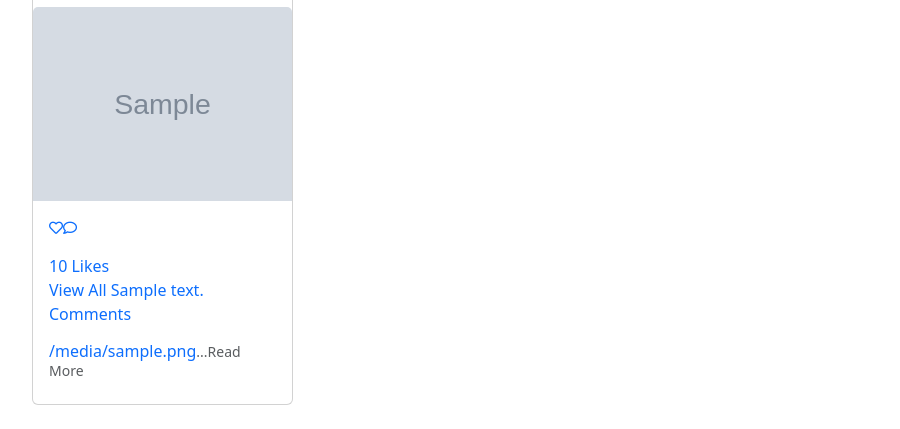
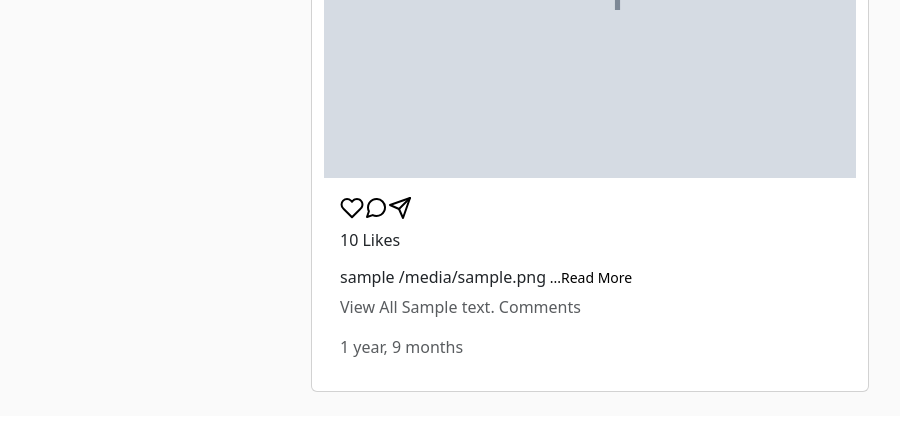
Before and after one commit to CheboiDerrick/the-gram, a Django app: template gram/templates/picture.html in a window 1280 px wide. Shown: the part 1291-1720 px from the top of the page, without its empty margins (50-950 px from the left). After the commit the page ends 1683 px from the top, so only its background shows below. Run offline with Django 3.2, Linux system fonts and the light colour scheme; the template is opened without the code that fills it: most values are stand-ins (such as "Sample title", 1, 10 or a date in 2020); grey boxes marked "Sample" are stand-in pictures; some libraries are stand-ins or nearby versions.

Commit message:
styled the home page and user profiles

```diff
--- a/gram/templates/navbar.html
+++ b/gram/templates/navbar.html
@@ -31,8 +31,9 @@
                     </a>
                 </li>
                 <li class="nav-item">
-                    <a class="nav-link active" href="/">
-                        <img src="{% static 'icons/plus-square.svg'%}" alt="" srcset="">
+                    <a class="nav-link active">
+                        <img src="{% static 'icons/plus-square.svg'%}" data-bs-toggle="modal"
+                        data-bs-target="#exampleModal" alt="" srcset="">
                     </a>
                 </li>
                 <li class="nav-item">
@@ -64,4 +65,41 @@
             </li>
         </div>
     </div>
+        <!-- modal -->
+        <div class="modal fade" id="exampleModal" tabindex="-1" role="dialog"
+            aria-labelledby="exampleModalLabel" aria-hidden="true">
+            <div class="modal-dialog" role="document">
+                <div class="modal-content">
+                    <div class="modal-header">
+                        <h5 class="modal-title" id="exampleModalLabel">New Post</h5>
+                        <button type="button" class="btn-close" data-bs-dismiss="modal"
+                            aria-label="Close"></button>
+                    </div>
+                    <div class="modal-body">
+                        <form action="{% url 'save.image' %}" method="post"
+                            enctype="multipart/form-data">
+                            {% csrf_token %}
+                            <div class="form-group">
+                                <label for="image_name">Name</label>
+                                <input type="text" class="form-control" value="" name="image_name"
+                                    required>
+                            </div>
+                            <input type="hidden" name="user_id" value="{{ user.id }}">
+                            <div class="form-group mt-3">
+                                <label for="exampleFormControlTextarea1">Caption</label>
+                                <textarea class="form-control" id="exampleFormControlTextarea1" rows="3"
+                                    name="image_caption" required></textarea>
+                            </div>
+                            <div class="form-group mt-3">
+                                <label for="exampleFormControlFile1">Upload Photo</label>
+                                <input type="file" class="form-control" id="exampleFormControlFile1"
+                                    name="image_file" required>
+                            </div>
+                            <div class="modal-footer">
+                                <button type="submit" class="btn">Save</button>
+                        </form>
+                    </div>
+                </div>
+            </div>
+        </div>
 </nav>
--- a/gram/templates/picture.html
+++ b/gram/templates/picture.html
@@ -1,4 +1,5 @@
 {% extends "base.html" %}
+{% load static%}
 {% block content %}
 <!-- blogs -->
 <section class="blog-section">
@@ -66,48 +67,55 @@
                 </div>
             </div>
             <p class="text-capitalize mt-4">More posts from <strong>{{ image.user.username }}</strong></p>
-            {% for image in posts %}
-            <div class="col-sm-12 col-md-3">
-                <div class="card mb-4">
-                    <div class="d-flex justify-content-start m-2">
-                        <div>
-                            <a href="{% url 'user.profile' image.user.id %}">
-                                <img src="https://res.cloudinary.com/developerwilson/image/upload/v1632582461/rzfpe5avqvhfbrtkwtqg.jpg"
-                                    alt="" class="user-avatar border-radius">
+            <div class="container-fluid background">
+                <div class="row w-50 mx-auto">
+                    {% for image in posts %}
+                    <div class="card my-4" style="max-width: 100%;">
+                        <div class="card-header d-flex justify-content-between align-items-center">
+                            <div class="d-flex align-items-center justify-content-center">
+                                <a href="{% url 'user.profile' image.user.id %}">
+                                    <img src="{{image.user.profile.profile_photo.url}}"
+                                        class="user-avatar border-radius me-2" height='30px' width="30px"
+                                        alt="Profile Photo">
+                                </a>
+                                <a href="{% url 'user.profile' image.user.id %}">
+                                    <h6>{{image.user.username}}</h6>
+                                </a>
+
+                            </div>
+                            <h2>...</h2>
+                        </div>
+                        <img src="{{ image.image.url }}" class="img-fluid" alt="...">
+                        <div class="card-body">
+                            <div class="card-title">
+                                <div class="d-flex">
+                                    <a class="nav-link active" href="{% url 'like.image' image.id %}">
+                                        <img src="{% static 'icons/heart.svg'%}" alt="" srcset="">
+                                    </a>
+                                    <a class="nav-link active" href="{% url 'single.image' image.id %}">
+                                        <img src="{% static 'icons/message-circle.svg'%}" alt="" srcset="">
+                                    </a>
+                                    <a class="nav-link active" href="{% url 'single.image' image.id %}">
+                                        <img src="{% static 'icons/send.svg'%}" alt="" srcset="">
+                                    </a>
+                                </div>
+
+                            </div>
+                            <p class="fade-item">{{image.likes }} Likes </p>
+                            <h6 class="">{{image.user.username}} {{ image.image_caption|slice:":20" }}<small><span
+                                        class="text-muted"> <a href="{% url 'single.image' image.id %}">...Read
+                                            More</a></span></small> </h6>
+                            <a href="{% url 'single.image' image.id %}">
+                                <p class="text-muted">View All {{image.comments }}
+                                    Comments</p>
                             </a>
-                        </div>
-                        <div class="text-center mt-1">
-                            <a href="{% url 'user.profile' image.user.id %}">
-                                <h6><small>{{ image.user.username }} </small></h6>
-                            </a>
+                            <p class="text-muted">{{image.posted_on | timesince }}</p>
+
                         </div>
                     </div>
-                    <img src="{{ image.image.url }}" class="card-img-top" alt="News Image">
-                    <div class="card-body">
-                        <small>
-                            <div class="d-flex justify-content-start">
-                                <div>
-                                    <p>
-                                        <a href="{% url 'like.image' image.id %}"> <i class="far fa-heart"></i></a>
-                                    </p>
-                                </div>
-                                <div>
-                                    <p>
-                                        <a href="{% url 'single.image' image.id %}"> <i class="far fa-comment"></i></a>
-                                    </p>
-                                </div>
-                            </div>
-                        </small>
-                        <a href="{% url 'single.image' image.id %}">
-                            <p class="fade-item">{{post.likes }} Likes <br>View All {{post.comments }}
-                                Comments</p>
-                            <h6 class="">{{ post.image_caption|slice:":20" }}<small><span class="text-muted">...Read
-                                        More</span></small> </h6>
-                        </a>
-                    </div>
+                    {% endfor %}
                 </div>
             </div>
-            {% endfor %}
         </div>
     </div>
 </section>
--- a/gram/templates/profile.html
+++ b/gram/templates/profile.html
@@ -41,7 +41,7 @@
                             {% if profile.bio %}
                             <small>{{ profile.bio }}</small>
                             {% else %}
-                            <span class="text-danger">No about me</span>
+                            <span class="text-danger">There is no bio here</span>
                             {% endif %}
                         </p>
                         <h6>Joined on: <span class="badge rounded-pill bg-secondary text-white">
@@ -128,7 +128,7 @@
                     <div class="col-md-12">
                         <button type="button" class="btn btn-lg m-3" data-bs-toggle="modal"
                             data-bs-target="#exampleModal">
-                            <i class="fa fa-plus text-white"></i> Add Photo
+                            <i class="fa fa-plus"></i> Add Photo
                         </button>
                         <!-- modal -->
                         <div class="modal fade" id="exampleModal" tabindex="-1" role="dialog"
--- a/static/css/styles.css
+++ b/static/css/styles.css
@@ -2,6 +2,10 @@
 
 
 /* styles for navbar */
+nav{
+  border-bottom:1px solid rgba(0, 0, 0, 0.308);padding-bottom:10px
+}
+
 .navbar-brand{
   color: black;
   font-family: 'Cookie', cursive;
@@ -9,6 +13,12 @@
 
 a {
   text-decoration: none;
+  color: black;
+}
+
+a:hover {
+  text-decoration: underline;
+  color:black;
 }
 
 li {
@@ -18,3 +28,19 @@ li {
 .dropdown-toggle::after {
   display: none;
 }
+
+nav img:hover{
+  color: black;
+}
+
+.background, .blog-section{
+  background-color: #FAFAFA;
+}
+
+.card-header{
+  background-color:white;
+}
+
+input[placeholder] {
+  text-align: center;
+}
```
Also changed, not shown: gram/templates/home.html (+44 -43 lines), gram/templates/search.html (added, +65 -0 lines), gram/views.py (+6 -3 lines), db.sqlite3, media/posts/pexels-johann-piber-751096.jpg (added), 1 other file.
